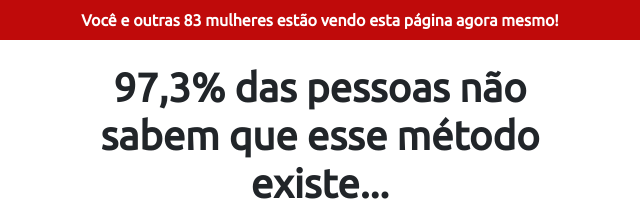
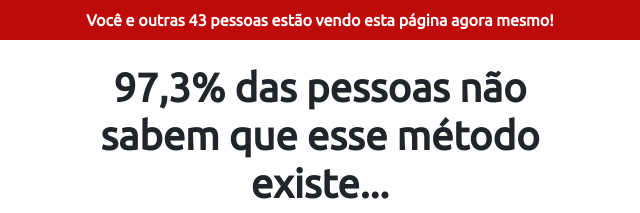
Before and after one commit to Rcosta27/mariajuliapg.fun, a plain HTML site: page quiz/index.html in a window 1280 px wide. Shown: the top 213 px of the page, 320-960 px from the left. Drawn offline with nearby package versions, Linux system fonts and the light colour scheme.

Commit message:
Update index.html

```diff
--- a/quiz/index.html
+++ b/quiz/index.html
@@ -54,7 +54,7 @@ src="https://www.facebook.com/tr?id=5811481848866499&ev=PageView&noscript=1"
   <body>
     <nav class="navbar justify-content-center text-center">
       <span>
-        Você e outras 83 mulheres estão vendo esta página agora mesmo!
+       Você e outras 43 pessoas estão vendo esta página agora mesmo!
       </span>
     </nav>
     <div class="container py-4">
```
